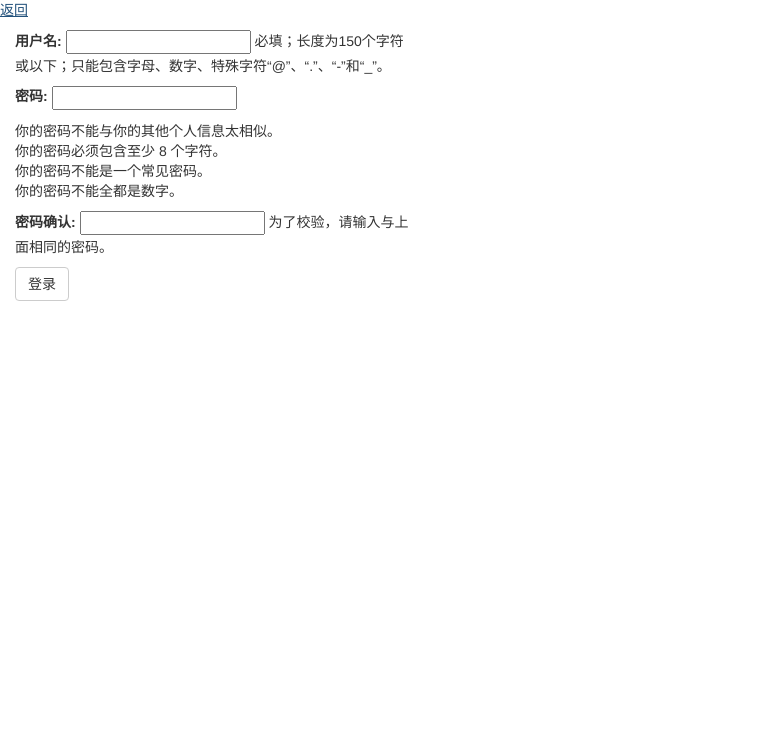
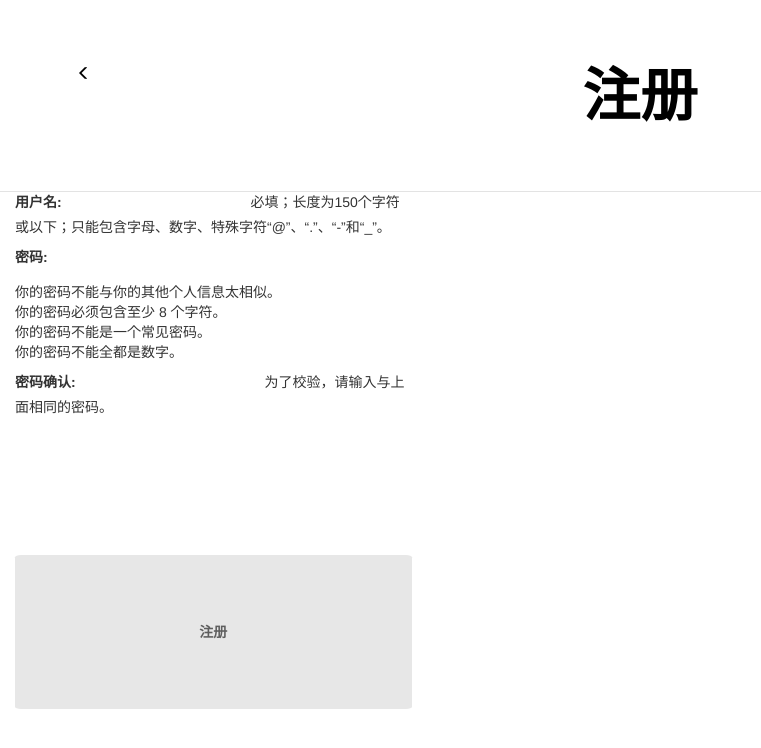
Before and after one commit to Jyue0812/DjangoAXF, a Django app: page /register/ in a window 1280 px wide. Shown: the top 748 px of the page, without its empty margins (0-761 px from the left). Run offline with Django 3.2, Linux system fonts and the light colour scheme; some libraries are stand-ins or nearby versions.

Commit message:
2018-07-13

```diff
--- a/App/views.py
+++ b/App/views.py
@@ -1,9 +1,11 @@
+import random
+import time
 from django.contrib.auth import authenticate, login, logout
 from django.contrib.auth.models import User
 from django.contrib.auth.forms import UserCreationForm
 from django.http import JsonResponse, HttpResponse
 from django.shortcuts import render, redirect
-from App.models import WheelModel, NavModel, MustBuyModel, ShopModel, MainShow, FoodTypes, Goods, Cart
+from App.models import WheelModel, NavModel, MustBuyModel, ShopModel, MainShow, FoodTypes, Goods, Cart, Order
 
 
 def home(request):
@@ -76,7 +78,6 @@ def market(request):
 
 def cart(request):
     user_id = request.session.get('_auth_user_id')
-    print(user_id)
 
     if not user_id:
         return render(request, 'mine/login.html', {'error': '用户或者密码错误'})
@@ -152,7 +153,6 @@ def sub_shopcar(request):
         if shopcar:
             #如果商品数量等于一个，就需要从购物车删除这个商品
             if shopcar.productnum <= 1:
-
                 shopcar.delete()
                 data['result_code'] = '10008'
                 data['message'] = 'delete success'
@@ -182,3 +182,22 @@ def register(request):
     else:
         form = UserCreationForm()
     return render(request, 'mine/register.html', {"title":"注册", "form":form})
+
+def saveorder(request):
+    # 判断用户是否登录
+    user_id = request.session.get('_auth_user_id')
+
+    if not user_id:
+        return render(request, 'mine/login.html', {'error': '用户或者密码错误'})
+    else:
+        carts = Cart.objects.all()
+        if carts.count() == 0:
+            return JsonResponse({"data": -1, "status": "error"})
+
+        oid = time.time() + random.randrange(1, 10000)
+        oid = "%d"%oid
+        o = Order.createorder(oid,user_id,0)
+        o.save()
+        carts.delete()
+
+        return redirect('/mine/')
--- a/axf0812/urls.py
+++ b/axf0812/urls.py
@@ -29,4 +29,5 @@ urlpatterns = [
     path('login/', views.loginp),
     path('logout/', views.logoutp),
     path('register/', views.register),
+    path('saveorder/', views.saveorder),
 ]
--- a/static/css/base.css
+++ b/static/css/base.css
@@ -1,6 +1,7 @@
 html, body{
     width:100%;
     height:100%;
+    font-family: "Microsoft YaHei", "Helvetica Neue", Helvetica, STHeiTi, Arial, sans-serif;
 }
 
 body{
--- a/static/css/mine/mine.css
+++ b/static/css/mine/mine.css
@@ -63,7 +63,9 @@
   margin: 0.2rem; }
 
 
-
+.username {
+  color: #fff;
+}
 
 
 .mine {
--- a/static/css/mine/register.css
+++ b/static/css/mine/register.css
@@ -13,3 +13,41 @@
     color: #e62e2e;
     display: none;
 }
+
+
+.head {
+    width: 100%;
+    height: 1.5rem;
+    background-color: #fff;
+    border-bottom: 0.015rem solid #e3e3e3;
+    color: #000;
+}
+
+.head a {
+    color: #000;
+}
+.head p {
+    line-height:1.5rem;
+    font-size: .45rem;
+    font-weight: 700;
+}
+.back {
+    position: absolute;
+    left: .6rem;
+    top: .5rem;
+}
+input {
+    border: 0px;
+}
+
+button {
+    border:0px;
+    width: 100%;
+    height: 1.2rem;
+    background-color: #e7e7e7;
+    border-radius: 1.5%;
+    font-weight: 700;
+    color: #5e5e5e;
+    margin-top: 1rem;
+    margin-bottom:0.3rem;
+}
--- a/static/js/market/market.js
+++ b/static/js/market/market.js
@@ -8,7 +8,7 @@ $(function () {
         $(this).children().children().toggleClass("glyphicon glyphicon-menu-down glyphicon glyphicon-menu-up");
     });
 
-             //添加到购物车
+             //移除购物车
     $('.subShopping').click(function(){
 
         //商品ｉｄ
@@ -74,4 +74,4 @@ $(function () {
 
 
     });
-})
+});
--- a/templates/mine/mine.html
+++ b/templates/mine/mine.html
@@ -9,7 +9,7 @@
     <div id="mine">
         <section class="fixed">
             <span></span>
-            <p><a href="/login/">{{ username }}</a></p>
+            <p><a href="/login/" class="username">{{ username }}</a></p>
             <p><span class="glyphicon glyphicon-fire"></span><span>等级</span></p>
             {% if not user.is_authenticated %}
             <a id="regis" href="/register/">注册</a>
--- a/templates/mine/register.html
+++ b/templates/mine/register.html
@@ -1,24 +1,21 @@
 {% extends 'base.html' %}
 {% load static %}
 {% block css %}
-    <link rel="stylesheet" type="text/css" href="{% static 'mine/register.css' %}"/>
+    <link rel="stylesheet" type="text/css" href="{% static 'css/mine/register.css' %}"/>
 {% endblock %}
 
 
 {% block content %}
     <div id="register container">
-        <a href="/mine/">
-            <p>返回</p>
-        </a>
+         <div class="head"><a class="back" href="/mine/">
+            <span class="glyphicon glyphicon-menu-left"></span>
+        </a><p class="text-center">注册</p>
+        </div>
         <div id="box">
-{#            {% if form.errors %}#}
-{#                <p>{{ form.errors }}</p>#}
-{#            {% endif %}#}
             <form action="" method="post" class="col-sm-4">
                 {% csrf_token %}
                 {{ form.as_p }}
-
-                <button type="submit" class="btn btn-default">登录</button>
+                <button type="submit">注册</button>
             </form>
         </div>
     </div>
```
Also changed, not shown: App/models.py (+11 -0 lines), static/css/mine/login.css (+43 -0 lines), static/js/cart/cart.js (+112 -58 lines), templates/cart/cart.html (+3 -17 lines), templates/mine/login.html (+13 -9 lines), App/migrations/0002_order.py (added).
